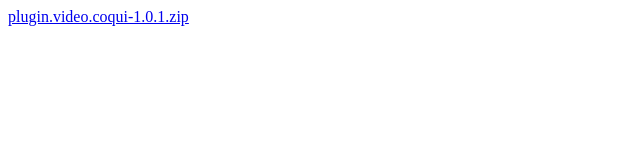
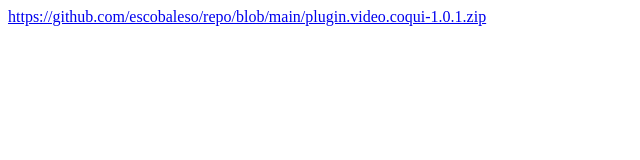
Before and after one commit to escobaleso/repo5, a plain HTML site: page index.html in a window 1280 px wide. Shown: the whole page, without its empty margins (0-640 px from the left). Drawn offline with Linux system fonts and the light colour scheme.

Commit message:
Update index.html

```diff
--- a/index.html
+++ b/index.html
@@ -1,2 +1,2 @@
 <!DOCTYPE html>
-<a href="plugin.video.coqui-1.0.1.zip">plugin.video.coqui-1.0.1.zip</a>
+<a href="https://github.com/escobaleso/repo/blob/main/plugin.video.coqui-1.0.1.zip">https://github.com/escobaleso/repo/blob/main/plugin.video.coqui-1.0.1.zip</a>
```
